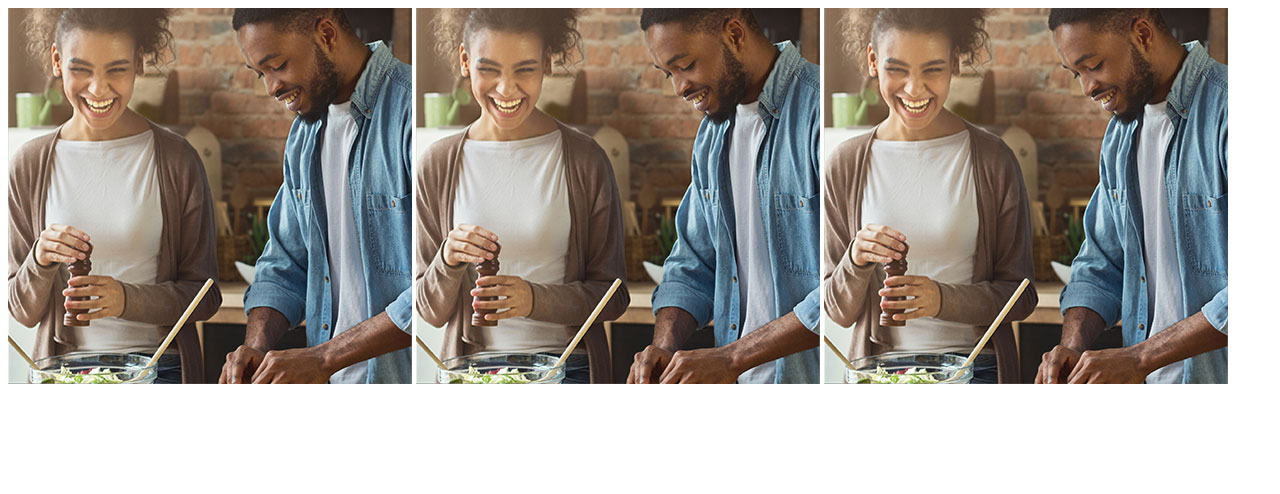
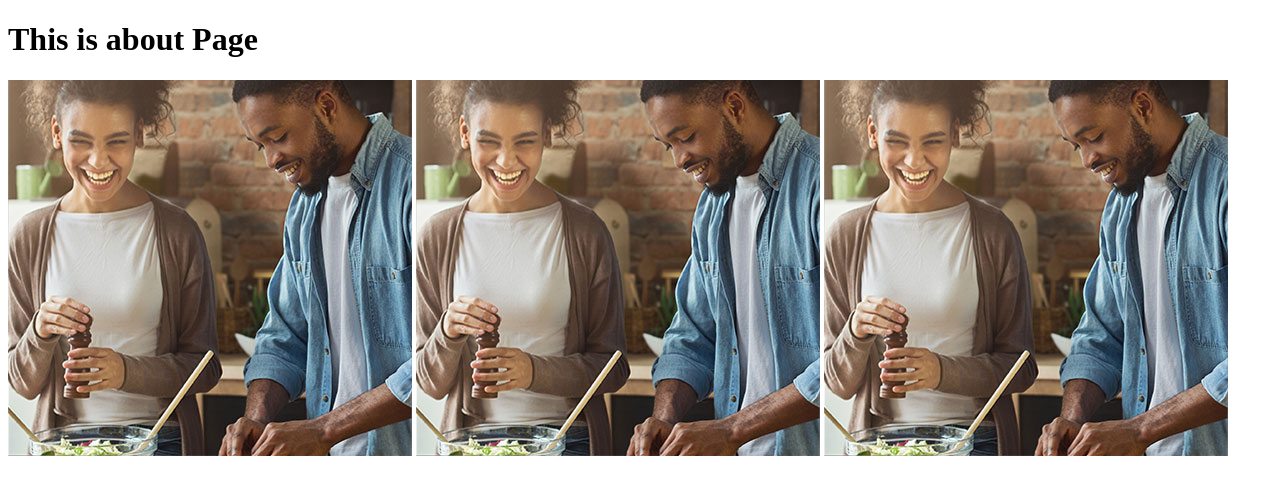
Before and after one commit to karthipasumpon/fullstackwebdev, a plain HTML site: page about.html in a window 1280 px wide. Drawn offline with Linux system fonts and the light colour scheme.

Commit message:
About us page Heading added

```diff
--- a/about.html
+++ b/about.html
@@ -6,6 +6,8 @@
     <title>Document</title>
   </head>
   <body>
+    <h1>This is about Page</h1>
+
     <img src="images/programs-improvement.jpg" alt="" />
 
     <img src="images/programs-improvement.jpg" alt="" />
```
